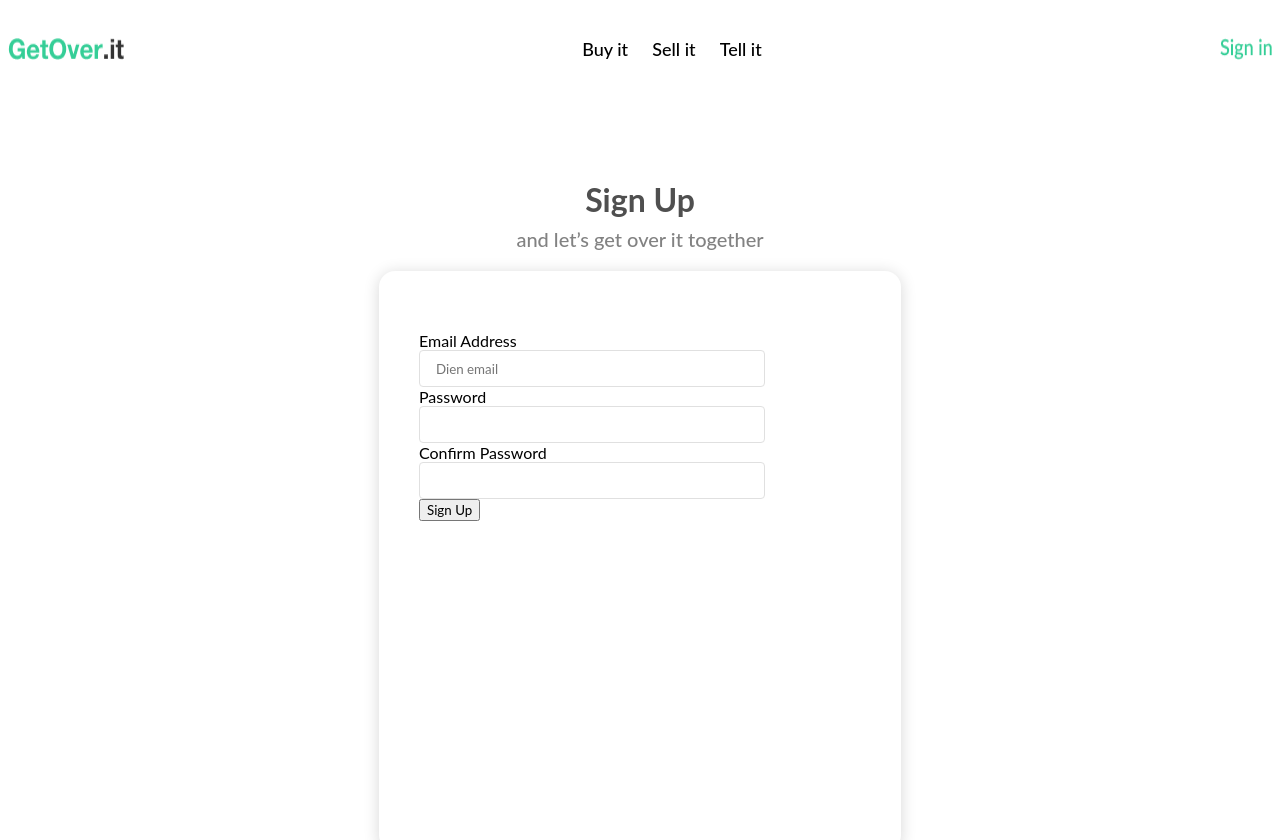
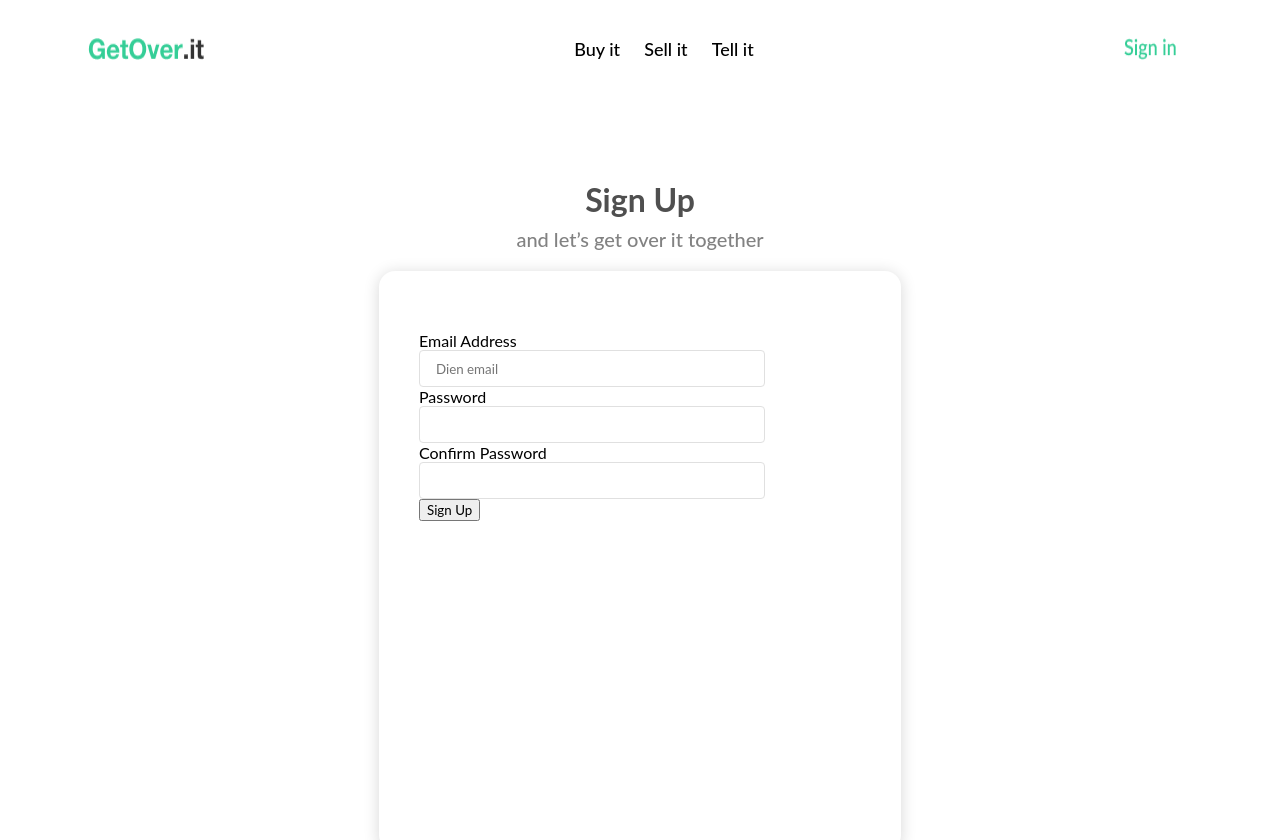
Before and after one commit to huonganh0303/Buihuonganh-fudamental-C4E-01, a plain HTML site: page 10/get-over-it.html in a window 1280 px wide. Shown: the top 840 px of the page. Drawn offline with Linux system fonts and the light colour scheme; a web font is replaced by a local one.

Commit message:
nop bai tap

```diff
--- a/10/get-over-it.css
+++ b/10/get-over-it.css
@@ -74,14 +74,11 @@
     display: flex;
     background: #FFFFFF;
     justify-content: space-between;
-    padding-top: 30px;
-    padding-bottom: 100px;
+    padding: 30px 96px 100px 80px;
 
 }
 
-.img {
-   padding: 21px 0px 20px 80px;
-}
+
 .text{
     display: inline-flex;
     flex-direction: row;
```
